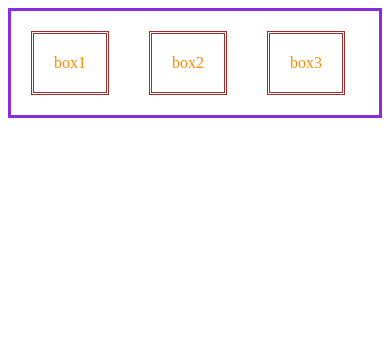
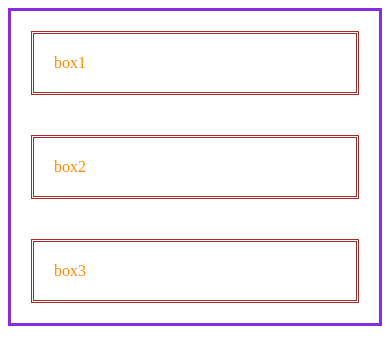
Before and after one commit to Sowmiyaa2003/Terv-Java, a plain HTML site: page flex.html in a window 390 px wide. Drawn offline with Linux system fonts and the light colour scheme.

Commit message:
Update stylebox.css

```diff
--- a/stylebox.css
+++ b/stylebox.css
@@ -14,3 +14,8 @@
 margin:20px;
 padding:20px;
 }
+@media(max-width:800px){
+    .flex{
+        flex-direction: column;
+    }
+}
```
